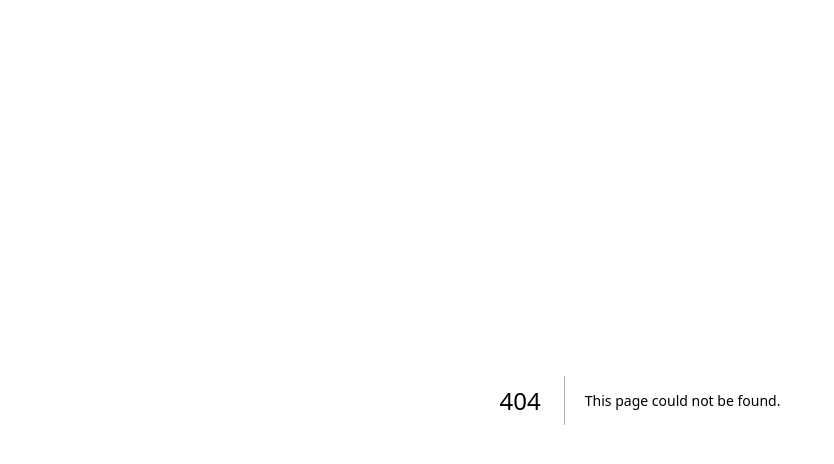
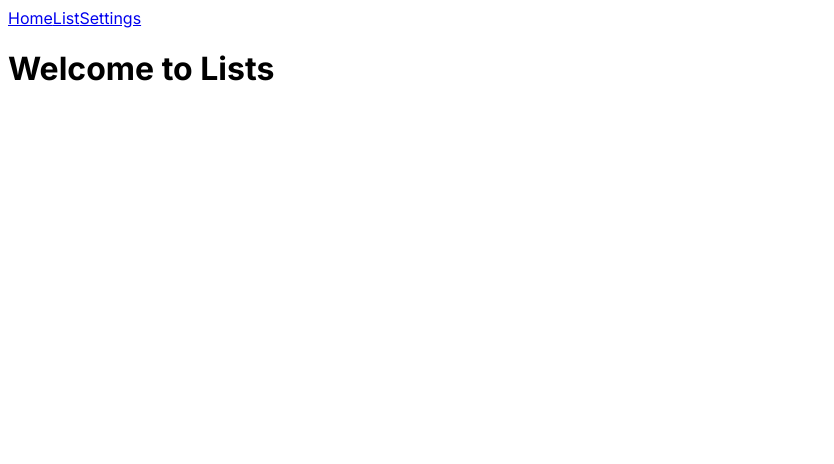
Before and after one commit to lsapundzic/logistics-management-system, a Next.js app: page /list in a window 1280 px wide. Before the commit this address had no page. Shown: the top 464 px of the page, without its empty margins (0-834 px from the left). Built offline with nearby package versions, Linux system fonts and the light colour scheme.

Commit message:
added a list page

```diff
--- a/app/components/header.tsx
+++ b/app/components/header.tsx
@@ -4,6 +4,7 @@ export default function Header() {
     return (
         <nav>
             <Link href="./">Home</Link>
+            <Link href="./list">List</Link>
             <Link href="./settings">Settings</Link>
         </nav>
     )
--- /dev/null
+++ b/app/list/page.tsx
@@ -0,0 +1,10 @@
+import Header from "../components/header"
+
+export default function List() {
+    return (
+        <div>
+            <Header />
+            <h1>Welcome to Lists</h1>
+        </div>
+    )
+}
--- a/app/page.tsx
+++ b/app/page.tsx
@@ -5,7 +5,7 @@ export default function Home() {
   return (
     <div>
       <Header />
-      <h1>Hello</h1>
+      <h1>Main Page</h1>
     </div>
   );
 }
```
